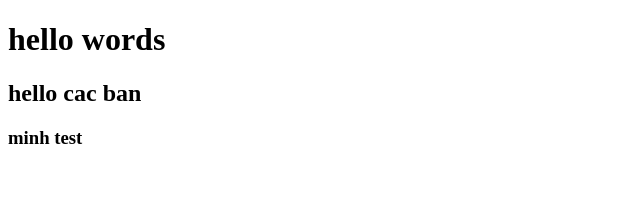
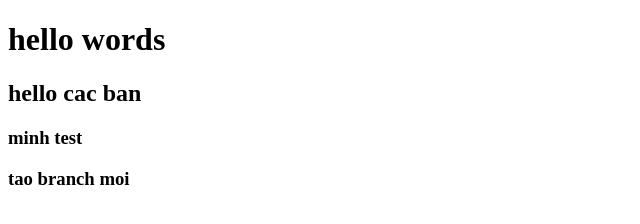
Before and after one commit to congtuong110896/git-demo, a plain HTML site: page index.html in a window 1280 px wide. Shown: the whole page, without its empty margins (0-640 px from the left). Drawn offline with Linux system fonts and the light colour scheme.

Commit message:
update h3 moi

```diff
--- a/index.html
+++ b/index.html
@@ -10,5 +10,6 @@
     <h1>hello words</h1>
     <h2>hello cac ban</h2>
     <h3>minh test </h3>
+    <h3>tao branch moi </h3>
 </body>
 </html>
```
